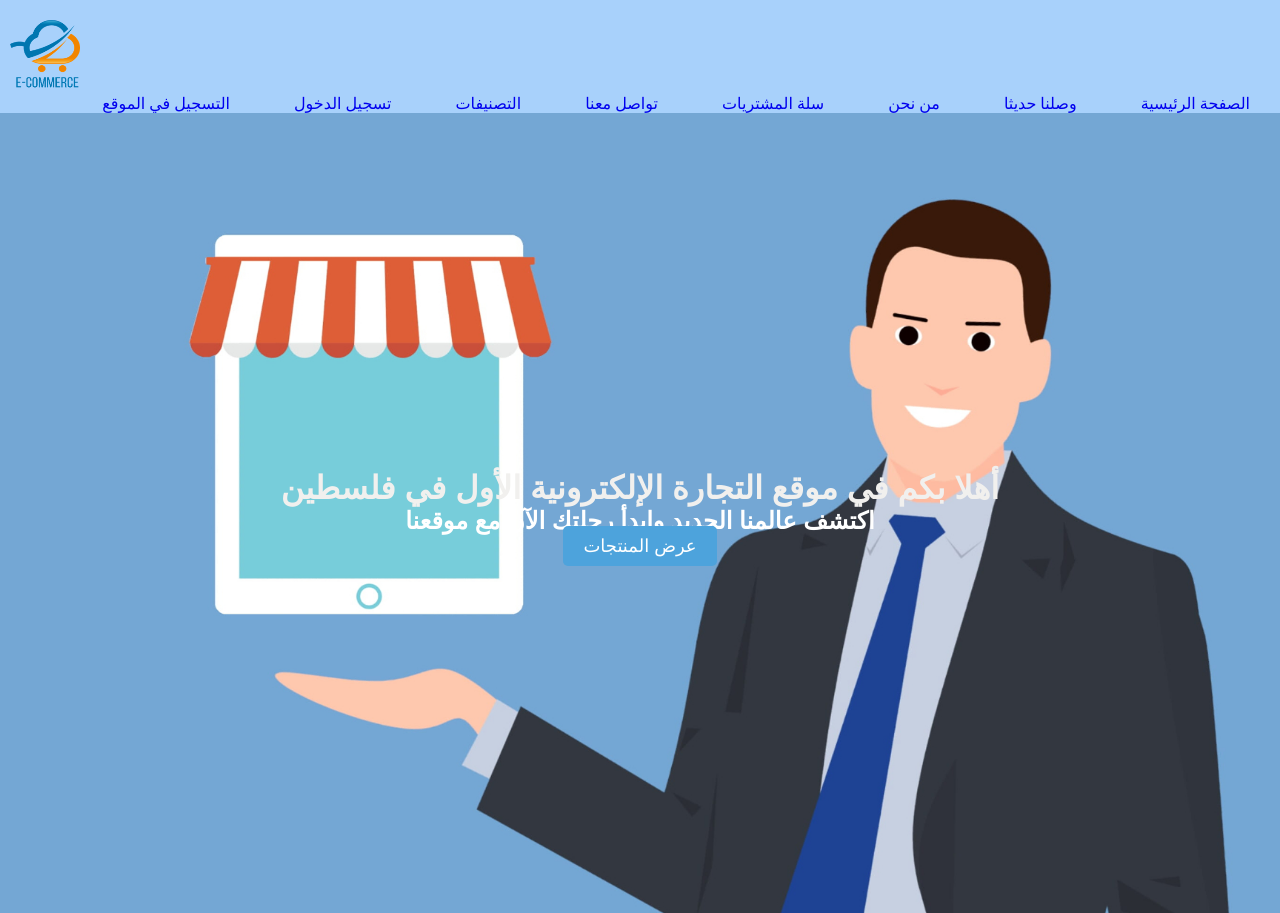
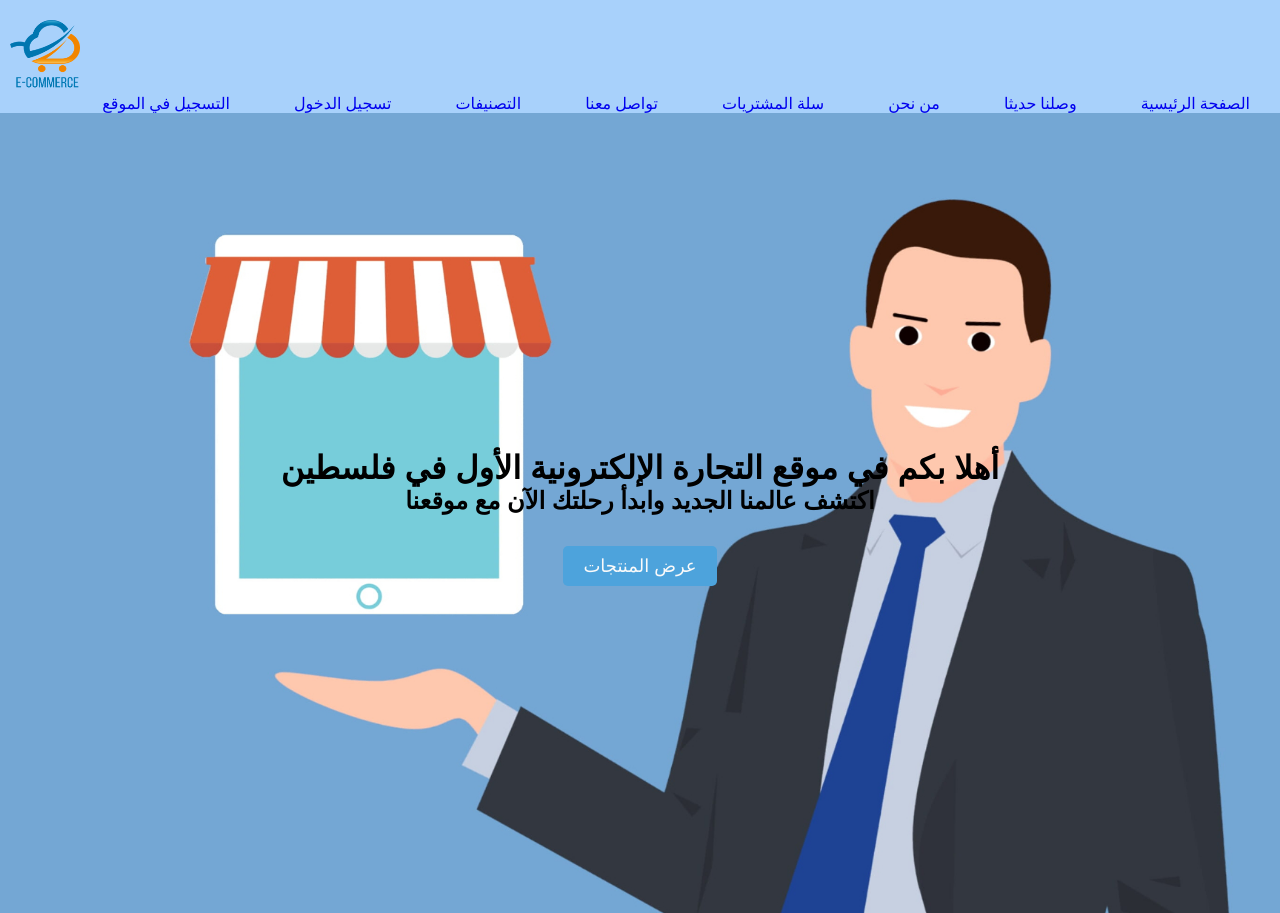
Before and after one commit to CBSE-summer2024/team2, a Vue app: page / in a window 1280 px wide. Built offline with nearby package versions, Linux system fonts and the light colour scheme.

Commit message:
fix css files

```diff
--- a/src/components/Homepage/homepage.css
+++ b/src/components/Homepage/homepage.css
@@ -6,7 +6,7 @@
     background-image: url('e-commerce.jpg');
     background-size: cover;
     background-position: center;
-    color: rgb(241, 240, 238);
+    color: rgb(0, 0, 0);
 }
 
 .H-content {
@@ -16,13 +16,12 @@
 .button {
     padding: 10px 20px;
     background-color: #4da3dc;
-    color: white;
+    color: rgb(250, 250, 250);
     border: none;
     border-radius: 5px;
     font-size: 18px;
     cursor: pointer;
     text-decoration: none;
-    margin-top: 20px; /* Adjust as needed */
 }
 
 .button:hover {
@@ -30,9 +29,9 @@
 }
 
 .color {
-    color: white;
+    color: rgb(0, 0, 0);
 }
 
 .contaner-button {
-    margin-top: 20px;
+    margin-top: 40px; /* Increase this value to move the button further down */
 }
--- a/src/components/Homepage/homepage.jsx
+++ b/src/components/Homepage/homepage.jsx
@@ -1,7 +1,7 @@
 import React from 'react';
 import { Fade } from 'react-reveal';
 import '../../main.css';
-import { Link, Route } from 'react-router-dom';
+import { Link } from 'react-router-dom';
 
 function Homepage() {
     return (
@@ -14,8 +14,10 @@ function Homepage() {
                 <Fade bottom delay={500}>
                     <h2 className='color'>  اكتشف عالمنا الجديد وابدأ رحلتك الآن مع موقعنا </h2>
                 </Fade>
-                <Fade bottom delay={1000} className ="contaner-button" >
-                    <Link to="/ProductList" className="button" > عرض المنتجات    </Link>
+                <Fade bottom delay={1000}>
+                    <div className="contaner-button">
+                        <Link to="/ProductList" className="button">عرض المنتجات</Link>
+                    </div>
                 </Fade>
             </div>
         </div>
```
